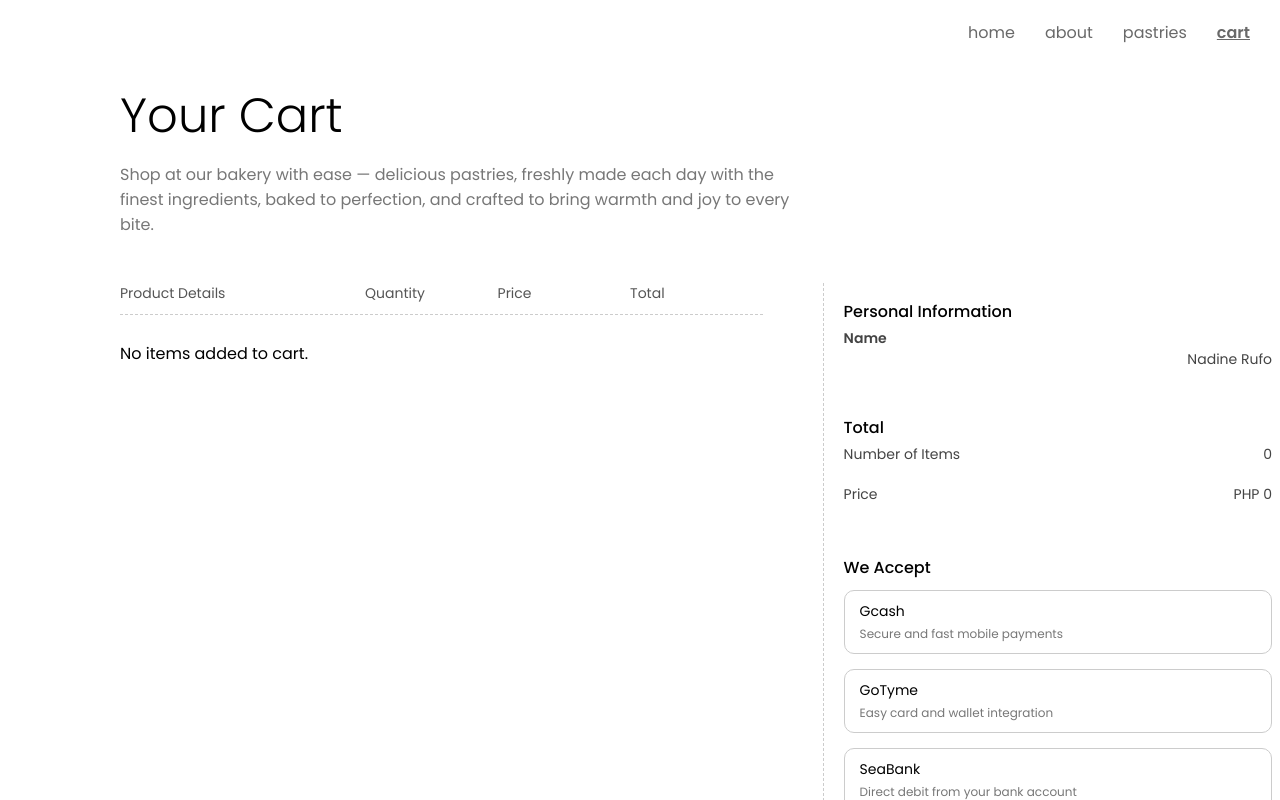
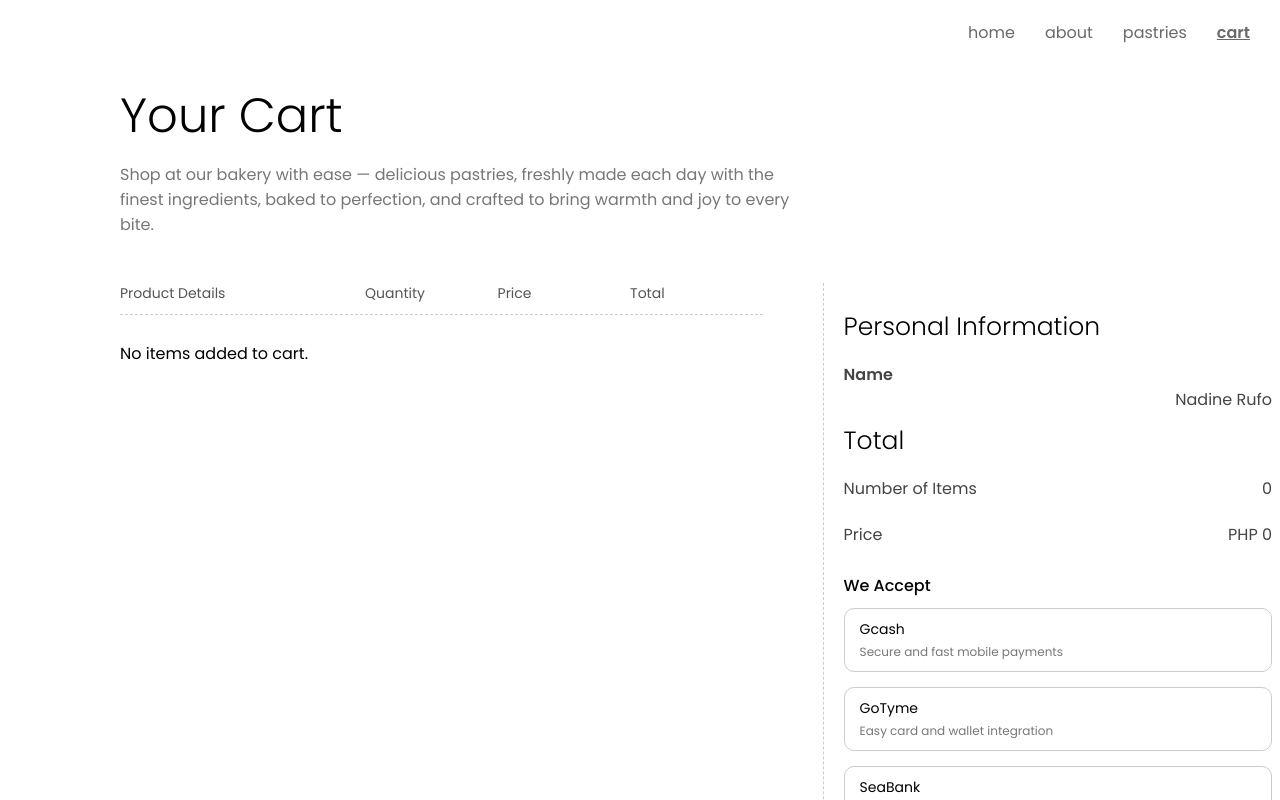
Before and after one commit to marianadine/maisonsucre, a React (Create React App) app: page /cart in a window 1280 px wide. Shown: the top 800 px of the page. Built offline with nearby package versions, Linux system fonts and the light colour scheme.

Commit message:
cart styles update

```diff
--- a/src/components/Cart.jsx
+++ b/src/components/Cart.jsx
@@ -88,7 +88,7 @@ const Cart = () => {
           {/* RIGHT SIDE: PERSONAL INFO + PAYMENT */}
           <div className="cart-summary">
             <h3>Personal Information</h3>
-            <p><strong>Name</strong><br /> Nadine Rufo</p>
+            <p className='cart-name'><strong>Name</strong><br /> Nadine Rufo</p>
 
             <h3>Total</h3>
             <p style={{ marginBottom: '-10px' }}>
--- a/src/styles/Cart.css
+++ b/src/styles/Cart.css
@@ -156,22 +156,27 @@
 }
 
 .cart-summary h3 {
-    font-size: 16px;
-    font-weight: 500;
-    margin-bottom: -25px;
+    font-size: 25px;
+    font-weight: 300;
+    margin-bottom: -15px;
 }
 
 .cart-summary h4 {
     font-size: 16px;
     font-weight: 500;
     margin-bottom: -5px;
+    margin-top: -5px;
 }
 
 .cart-summary p {
-    font-size: 14px;
+    font-size: 16px;
     color: #444;
     display: flex;
     justify-content: space-between;
+}
+
+.cart-name {
+    margin-bottom: -30px;
 }
 
 .cart-summary p strong {
```
